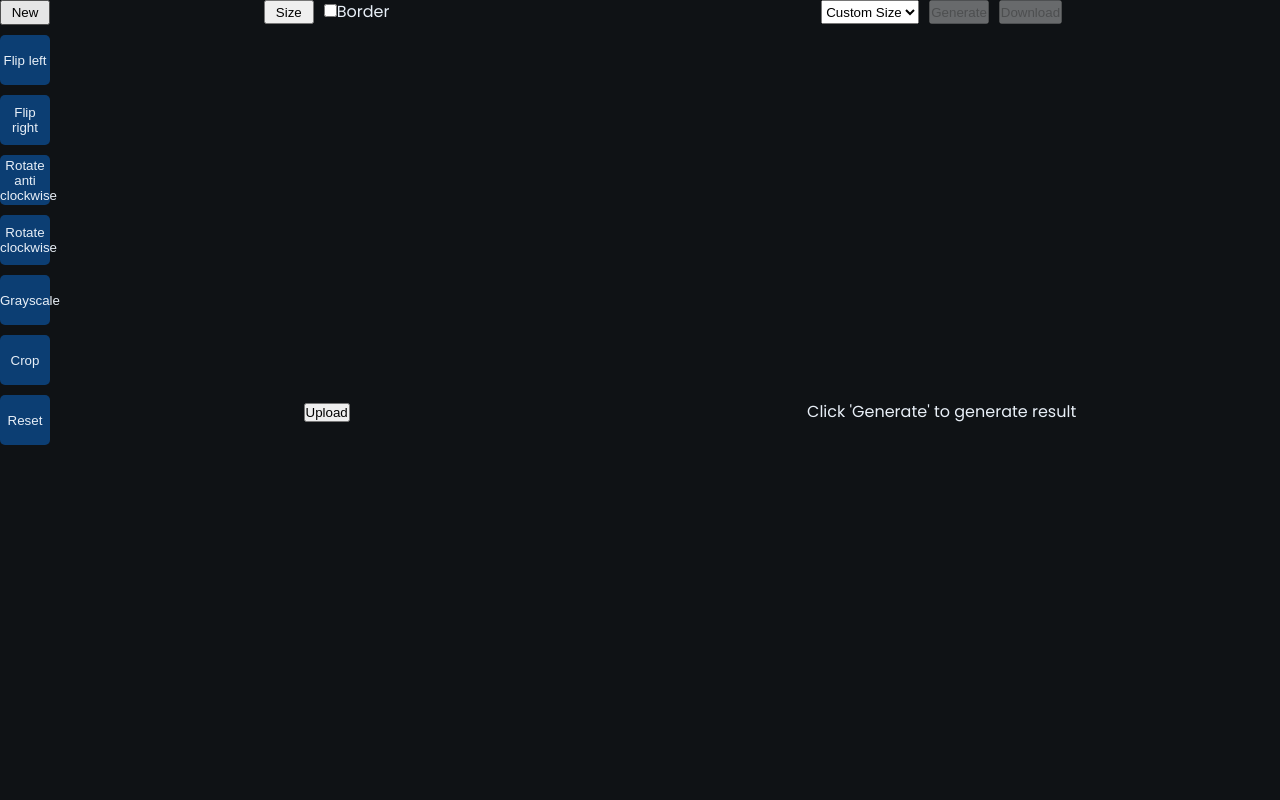
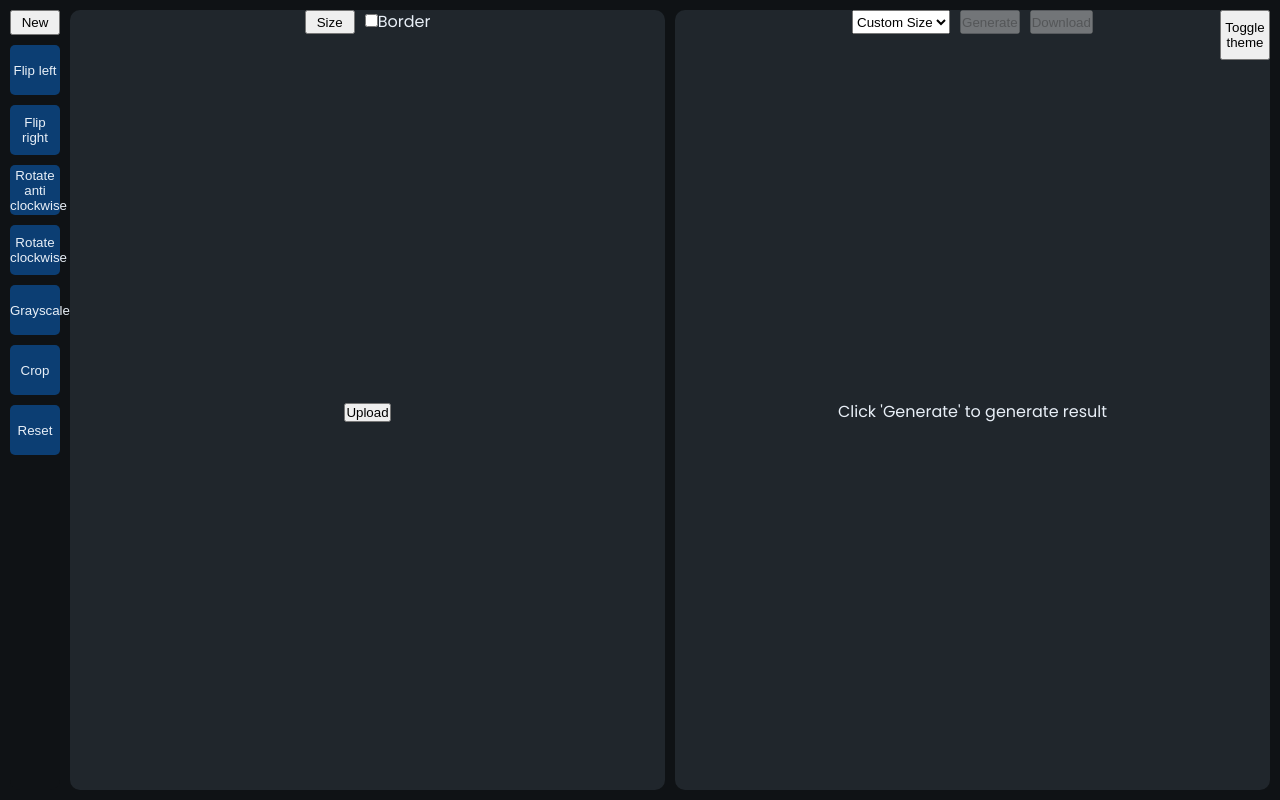
Before and after one commit to dipeshhhh/Print-Grid, a React (Create React App) app: page / in a window 1280 px wide. Built offline with nearby package versions, Linux system fonts and the light colour scheme; the HTML template or start-up script is replaced by a standard one.

Commit message:
Theme switch and minor changes

```diff
--- a/src/App.css
+++ b/src/App.css
@@ -3,14 +3,29 @@
   --topbar-height: 25px;
   --edit-button-section-width: 50px;
 
+  --toggle-theme-button-width: 50px;
+
   --edit-button-radius: 5px;
+  --section-radius: 10px;
 }
 
 .App {
-  display: flex;
-  flex-direction: row;
+  display: grid;
+  grid-template-columns: var(--edit-button-section-width) repeat(2, 1fr);
   gap: var(--app-gap);
+  padding: var(--app-gap);
   height: 100vh;
+  position: relative;
+}
+
+.theme-switch-button{
+  position: absolute;
+  top: 0;
+  right: 0;
+  height: var(--toggle-theme-button-width) !important;
+  width: var(--toggle-theme-button-width);
+  margin: var(--app-gap);
+  cursor: pointer;
 }
 
 .App > * {
@@ -20,6 +35,9 @@
 .section {
   display: flex;
   flex-direction: column;
+  background-color: var(--background-secondary);
+  border-radius: var(--section-radius);
+  /* padding: var(--app-gap); */
 }
 
 .topbar {
@@ -40,6 +58,7 @@
   flex-direction: column;
   width: var(--edit-button-section-width);
   gap: var(--app-gap);
+  background-color: var(--background);
 }
 
 .sidebar {
--- a/src/App.js
+++ b/src/App.js
@@ -131,10 +131,10 @@ function App() {
 
   return (
     <div className='App'>
-      {/* <button onClick={toggleTheme}>Toggle theme</button> */}
       <EditButtons />
       <ImageSection />
       <GenerateImage />
+      <button className='theme-switch-button' onClick={toggleTheme}>Toggle theme</button>
     </div>
   );
 }
--- a/src/index.css
+++ b/src/index.css
@@ -3,6 +3,7 @@
 :root[data-theme="light"] {
   --text: rgb(8, 15, 23);
   --background: rgb(234, 237, 240);
+  --background-secondary: rgb(187, 199, 214);
   --primary: rgb(50, 132, 220);
   --secondary: rgb(140, 190, 243);
   --accent: rgb(59, 150, 247);
@@ -11,6 +12,7 @@
 :root[data-theme="dark"] {
   --text: rgb(232, 239, 247);
   --background: rgb(15, 18, 21);
+  --background-secondary: rgb(32, 38, 44);
   --primary: rgb(35, 117, 205);
   --secondary: rgb(12, 62, 115);
   --accent: rgb(8, 99, 196);
```
